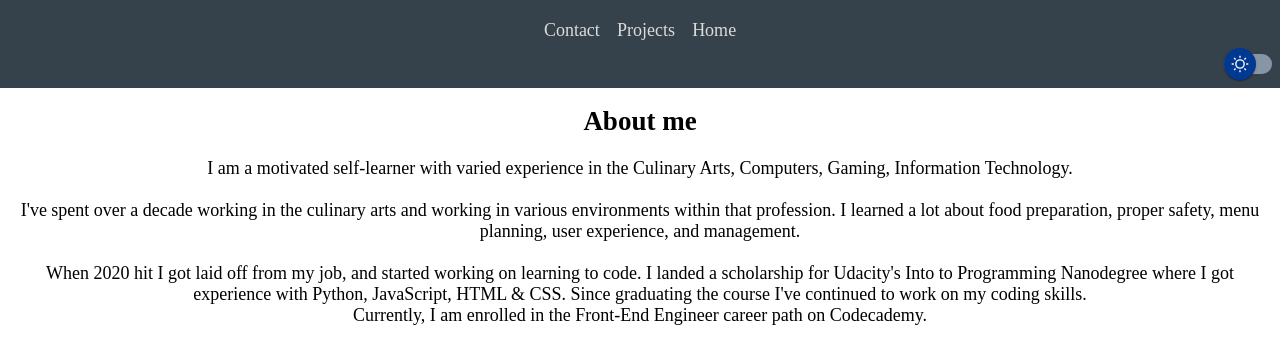
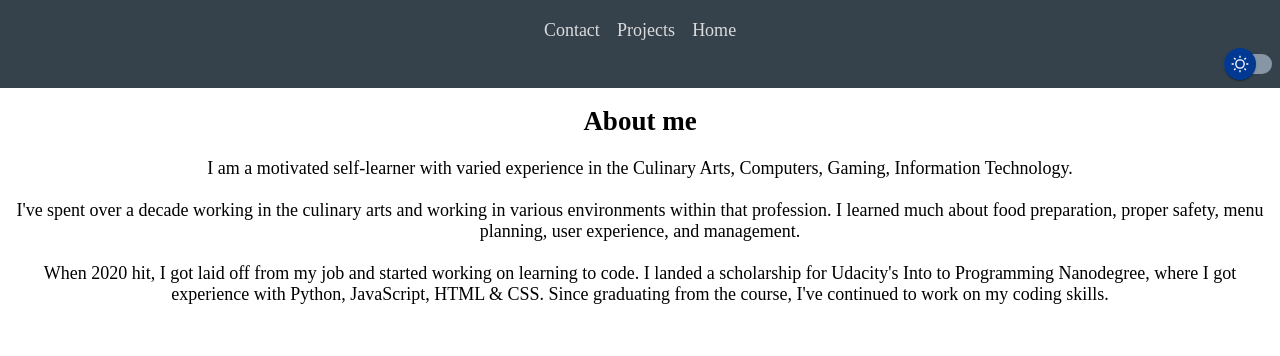
Before and after one commit to alcuincrow/portfolio, a website: page index.html in a window 1280 px wide. Shown: the part 66-422 px from the top of the page. Drawn offline with nearby package versions, Linux system fonts and the light colour scheme.

Commit message:
Update index.html
grammar and typos updated

```diff
--- a/index.html
+++ b/index.html
@@ -48,15 +48,12 @@
                 <br>
                 I've spent over a decade working in the culinary arts and working in various environments within that
                 profession.
-                I learned a lot about food preparation, proper safety, menu planning, user experience, and management.
+                I learned much about food preparation, proper safety, menu planning, user experience, and management.
                 <br>
                 <br>
-                When 2020 hit I got laid off from my job, and started working on learning to code.
-                I landed a scholarship for Udacity's Into to Programming Nanodegree where I got experience with Python, JavaScript, HTML & CSS.
-                Since graduating the course I've continued to work on my coding skills.
-                <br>
-                Currently, I am enrolled in the Front-End Engineer career path on Codecademy.
-                <br>
+                When 2020 hit, I got laid off from my job and started working on learning to code.
+                I landed a scholarship for Udacity's Into to Programming Nanodegree, where I got experience with Python, JavaScript, HTML & CSS.
+                Since graduating from the course, I've continued to work on my coding skills.
                 <br>
 
             </p>
```
